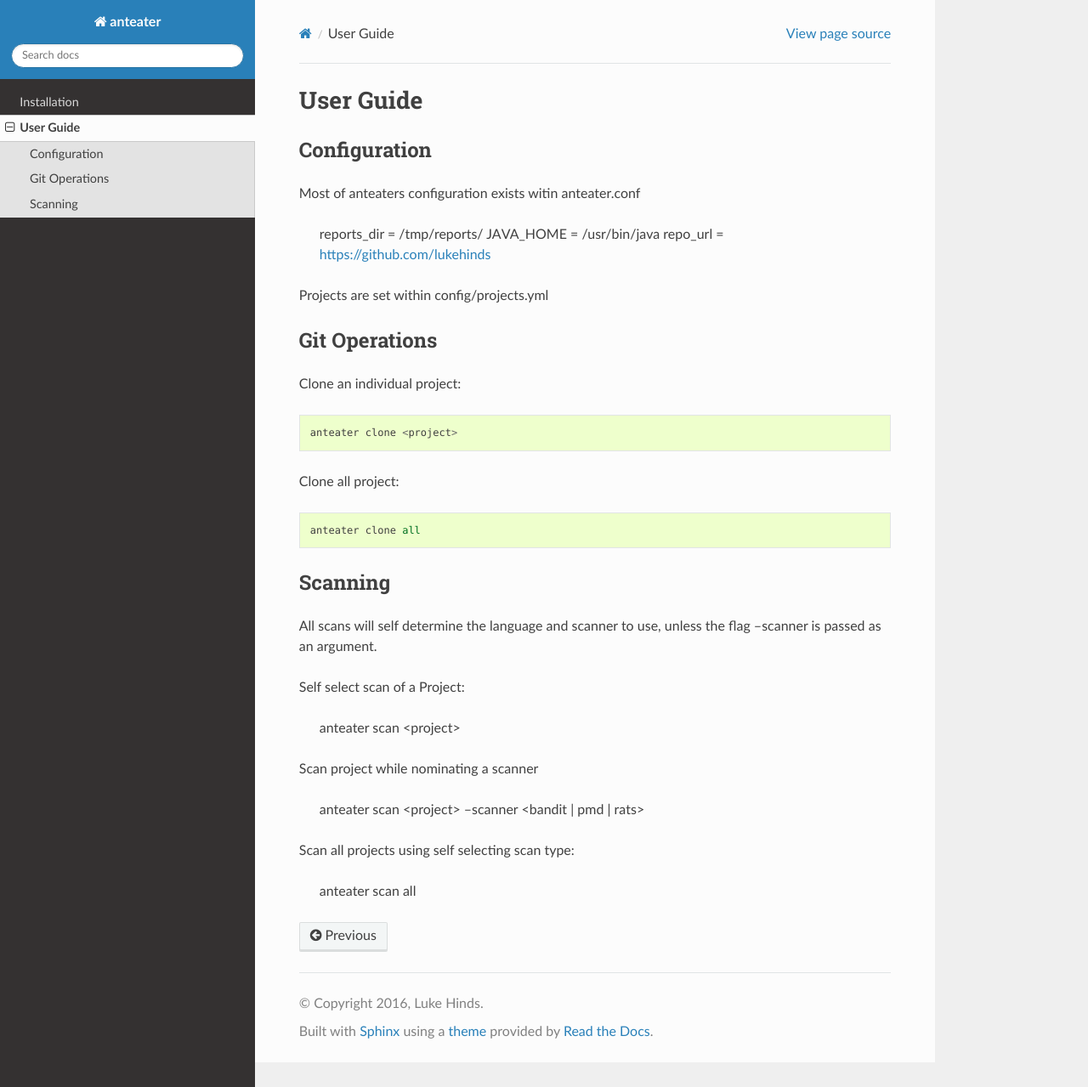
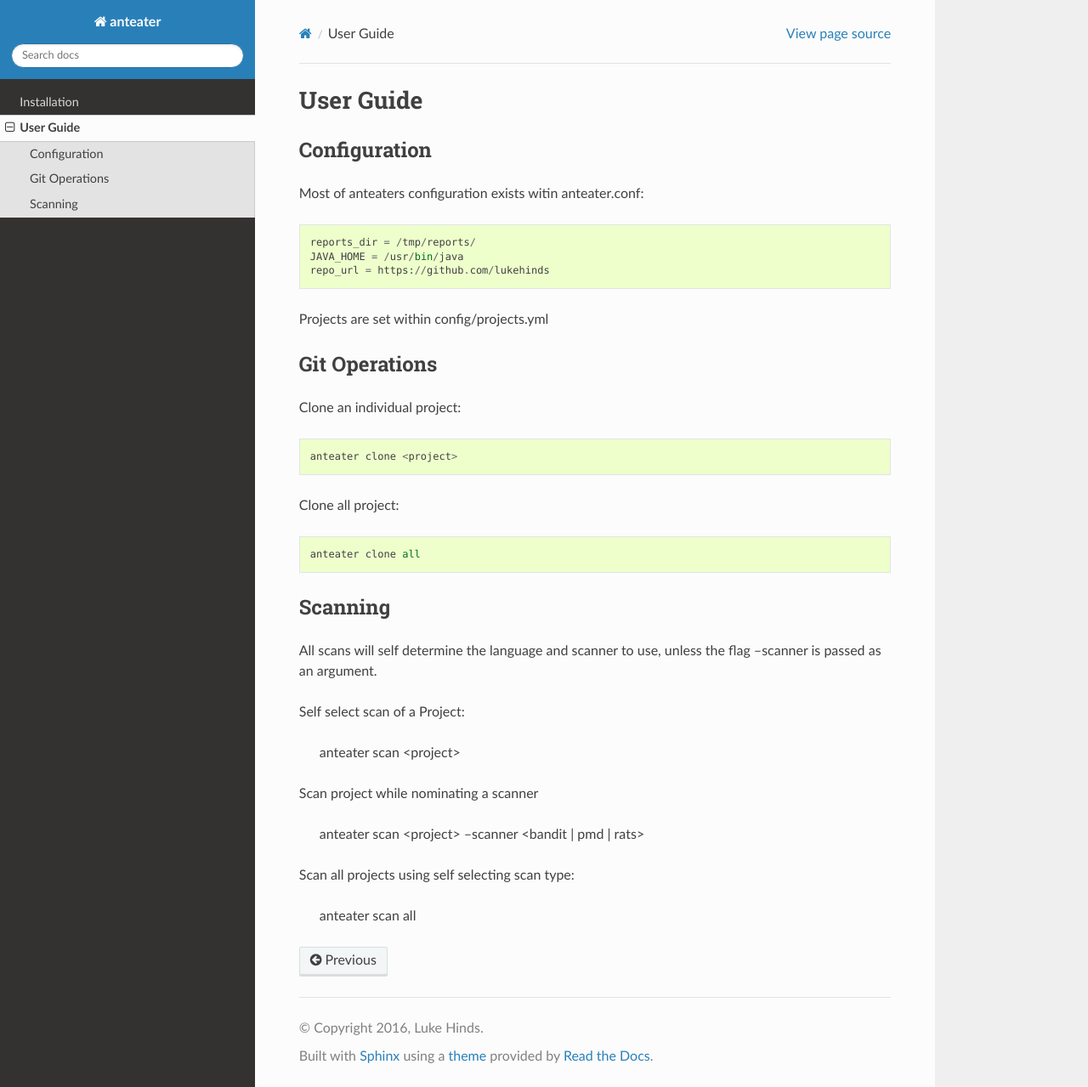
Before and after one commit to anteater/anteater, a Sphinx documentation site: the page built from docs/user_guide.rst, in a window 1280 px wide and 1279 px high. Shown: the whole window at 85% size. Built offline with Sphinx 7.4.7 and the Read the Docs theme 2.0.0, drawn with Linux system fonts in a browser that asks for light colours; formulas are drawn with MathJax 3; the version number could not be read and is left out.

Commit message:
docs update

```diff
--- a/docs/installation.rst
+++ b/docs/installation.rst
@@ -21,7 +21,7 @@ VirtualEnv::
 
     sudo dnf install python-virtualenv
 
-Git:
+Git::
 
     sudo dnf install git
 
--- a/docs/user_guide.rst
+++ b/docs/user_guide.rst
@@ -5,7 +5,7 @@ User Guide
 Configuration
 -------------
 
-Most of anteaters configuration exists witin anteater.conf
+Most of anteaters configuration exists witin anteater.conf::
 
     reports_dir = /tmp/reports/
     JAVA_HOME = /usr/bin/java
```
